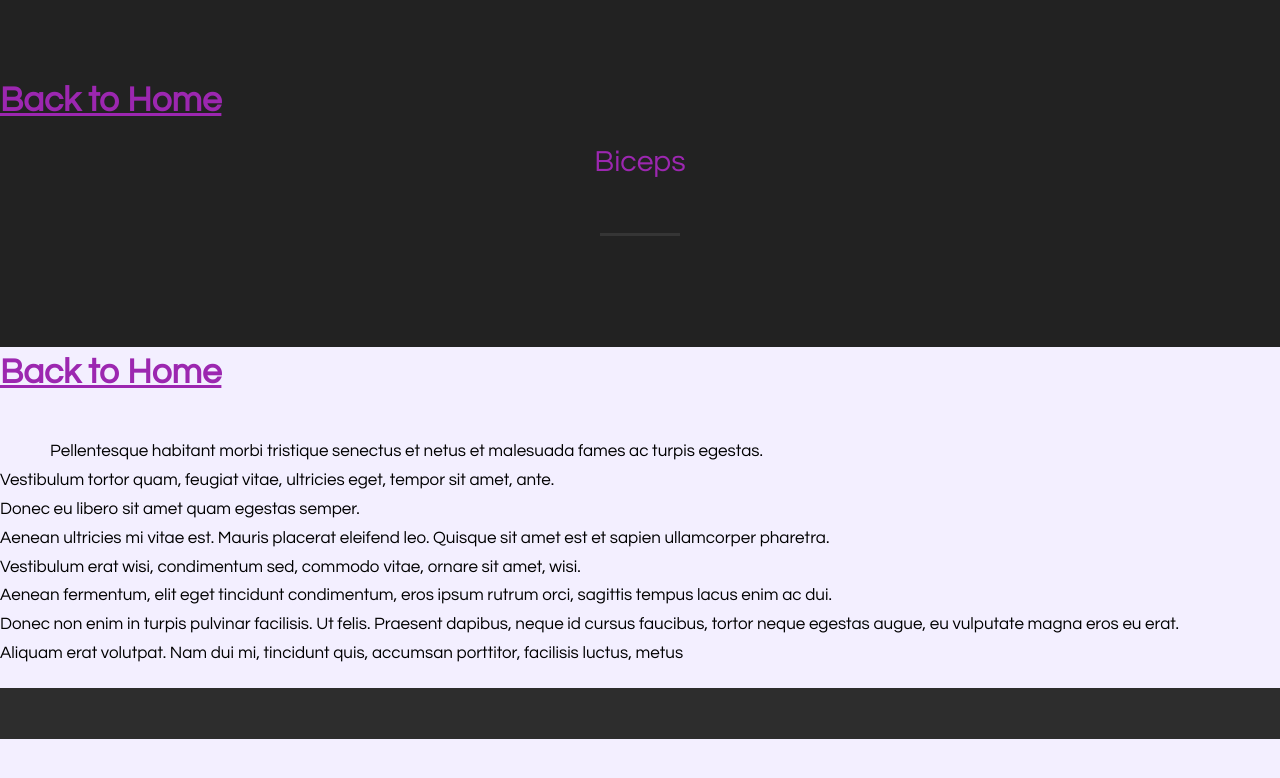
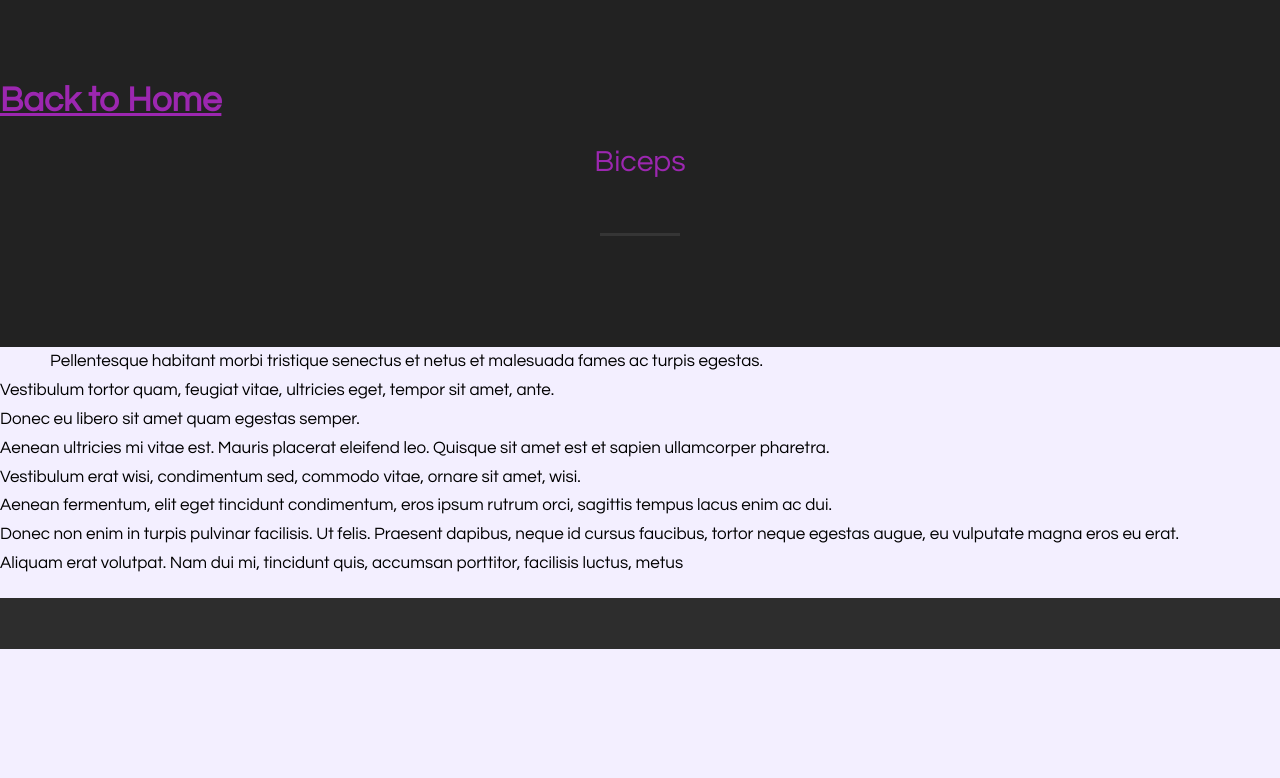
Before and after one commit to DerekR0123/Rossfitness.github.io, a Jekyll site: the page biceps.html, which Jekyll copies as it is, in a window 1280 px wide. Shown: the top 778 px of the page. Built offline with Jekyll 4.4.1, drawn with Linux system fonts in a browser that asks for light colours.

Commit message:
Update biceps.html

```diff
--- a/biceps.html
+++ b/biceps.html
@@ -32,13 +32,7 @@
         </div>
     </aside>
 
-	  <a href="http://www.rossfitness.org/" style="font-size: 35px"><u><strong>Back to Home</u></strong></a><br><br>
-     <div class="header-content">
-            <div class="inner">
-       </div>
-    </div>
-
-	  <p><p>Pellentesque habitant morbi tristique senectus et netus et malesuada fames ac turpis egestas.<br> Vestibulum tortor quam, feugiat vitae, ultricies eget, tempor sit amet, ante. <br>Donec eu libero sit amet quam egestas semper. <br>Aenean ultricies mi vitae est. Mauris placerat eleifend leo. Quisque sit amet est et sapien ullamcorper pharetra.<br> Vestibulum erat wisi, condimentum sed, commodo vitae, ornare sit amet, wisi.<br> Aenean fermentum, elit eget tincidunt condimentum, eros ipsum rutrum orci, sagittis tempus lacus enim ac dui. <br>Donec non enim in turpis pulvinar facilisis. Ut felis. Praesent dapibus, neque id cursus faucibus, tortor neque egestas augue, eu vulputate magna eros eu erat.<br> Aliquam erat volutpat. Nam dui mi, tincidunt quis, accumsan porttitor, facilisis luctus, metus</p>
+	  <p>Pellentesque habitant morbi tristique senectus et netus et malesuada fames ac turpis egestas.<br> Vestibulum tortor quam, feugiat vitae, ultricies eget, tempor sit amet, ante. <br>Donec eu libero sit amet quam egestas semper. <br>Aenean ultricies mi vitae est. Mauris placerat eleifend leo. Quisque sit amet est et sapien ullamcorper pharetra.<br> Vestibulum erat wisi, condimentum sed, commodo vitae, ornare sit amet, wisi.<br> Aenean fermentum, elit eget tincidunt condimentum, eros ipsum rutrum orci, sagittis tempus lacus enim ac dui. <br>Donec non enim in turpis pulvinar facilisis. Ut felis. Praesent dapibus, neque id cursus faucibus, tortor neque egestas augue, eu vulputate magna eros eu erat.<br> Aliquam erat volutpat. Nam dui mi, tincidunt quis, accumsan porttitor, facilisis luctus, metus</p>
 
 	      <footer id="footer">
         <div class="container-fluid">
```
